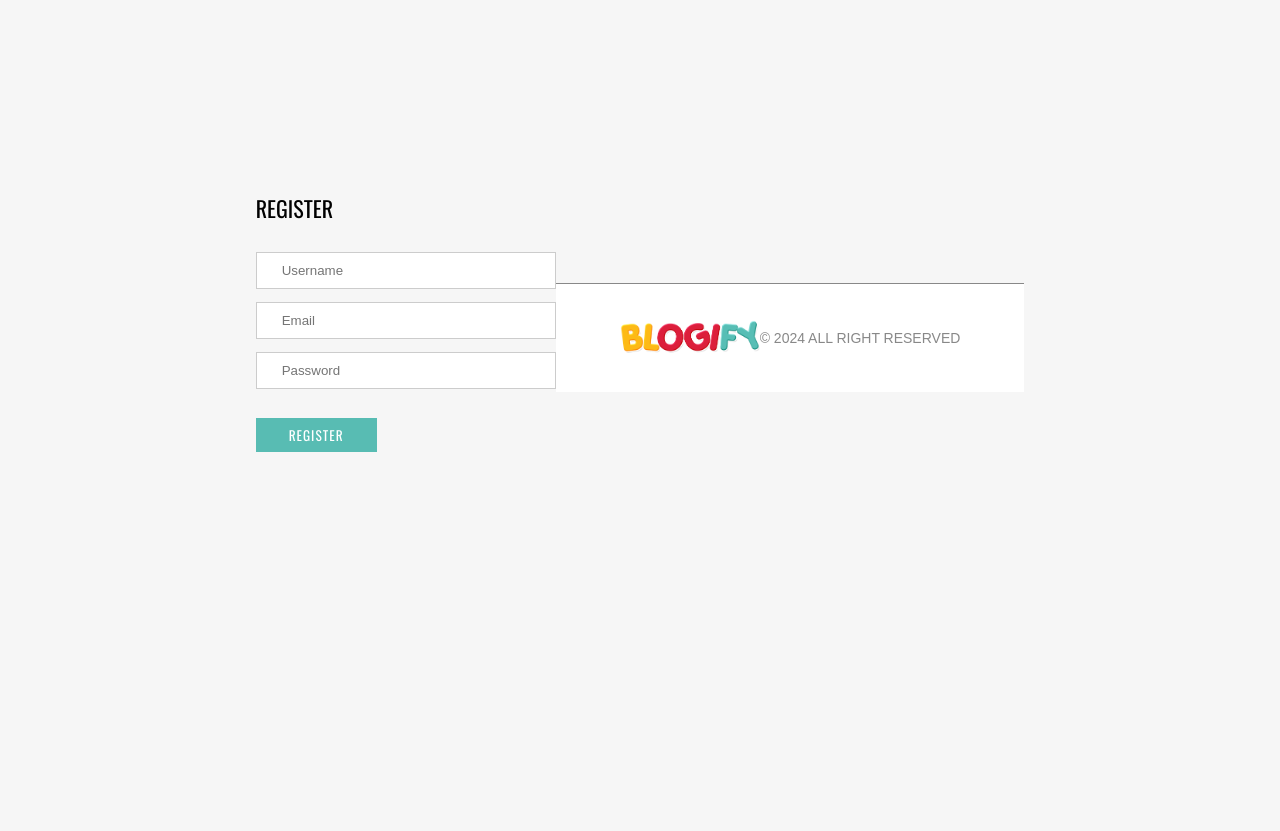
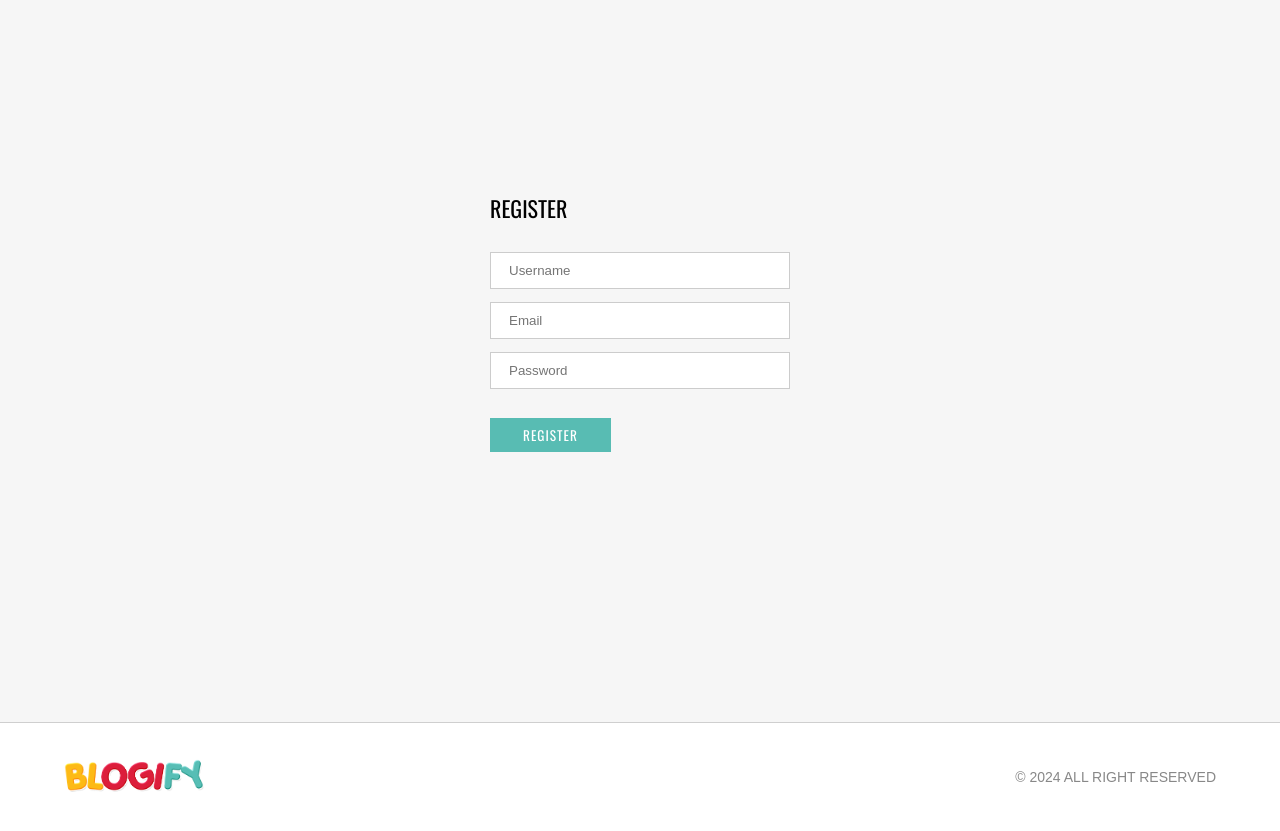
Before and after one commit to abdulhaseebshah/Blogify, a PHP site: page /register.php in a window 1280 px wide. Shown: the part 239-1070 px from the top of the page. Before the commit the page ends 691 px from the top, so only its background shows below. Run offline with PHP 8.4, Linux system fonts and the light colour scheme; some libraries are stand-ins or nearby versions.

Commit message:
pg added with big fixes

```diff
--- a/assets/css/style.css
+++ b/assets/css/style.css
@@ -216,13 +216,13 @@ header .bottom ul li a:hover {
 
 .form-container form input {
   width: 100%;
-  padding: 10px 25px;
+  padding: 10px 18px;
   outline: none;
   border: 1px solid #ccc;
   transition: 0.4s;
 }
 
-input:focus {
+.form-container form input:focus {
   border: 1px solid var(--primary-color) !important;
 }
 
@@ -426,7 +426,7 @@ footer{
   align-items: center;
   padding: 2rem 4rem;
   margin-top: 2rem;
-  border-top: 1px solid #888;
+  border-top: 1px solid #CFCFCF;
   background-color: #fff;
 }
 
--- a/assets/db/pg_db.sql
+++ b/assets/db/pg_db.sql
@@ -1,6 +1,6 @@
 -- Adminer 4.8.1 PostgreSQL 16.2 (Debian 16.2-1.pgdg120+2) dump
 
-\connect "blogify";
+-- \connect "blogify";
 
 DROP TABLE IF EXISTS "blogs";
 DROP SEQUENCE IF EXISTS blogs_id_seq;
--- a/includes/conn.php
+++ b/includes/conn.php
@@ -8,7 +8,7 @@ $host = 'pg';
 // PostgreSQL port.
 $port = '5432';
 // Database name.
-$dbname = 'blogify';
+$dbname = 'postgres';
 // PostgreSQL username.
 $user = 'root';
 // PostgreSQL password (if any)
--- a/includes/head.php
+++ b/includes/head.php
@@ -3,7 +3,7 @@
 <title>BlogIt. </title>
 
 <link rel="stylesheet" href="https://cdn.jsdelivr.net/npm/swiper@11/swiper-bundle.min.css" />
-
+<link rel="shortcut icon" href="./assets/favicon.png" type="image/x-icon">
 <link rel="stylesheet" href="./assets/css/swiper.css">
 <link rel="stylesheet" href="./assets/css/style.css">
 
--- a/register.php
+++ b/register.php
@@ -42,8 +42,8 @@
       <button class="btn" type="submit" name="submit"><span>Register</span></button>
       <!-- <input type="submit" name="submit" value="Submit" class="btn"> -->
     </form>
-    <?php include('includes/footer.php'); ?>
   </div>
+  <?php include('includes/footer.php'); ?>
 </body>
 
 </html>
```
Also changed, not shown: createBlog.php (+4 -7 lines), singleBlog.php (+8 -6 lines), assets/favicon.png (added), assets/image/0x0.webp (deleted), assets/image/1690477667188.jpg (deleted), assets/image/1710178268789.png (added), assets/image/1_gbv6gkryQYNoeMx-CzWT2g.jpg (deleted), assets/image/Dulce-De-Leche-1170x780.jpg (deleted), assets/image/Media-Psychology.jpg (deleted), assets/image/Quantum-computing-featured-image.webp (added), assets/image/Untitled-design-13.webp (deleted), assets/image/earth-2050-featured.jpg (deleted), assets/image/salmon-olive-oil-healthy-1200x628-facebook-1.avif (deleted).
